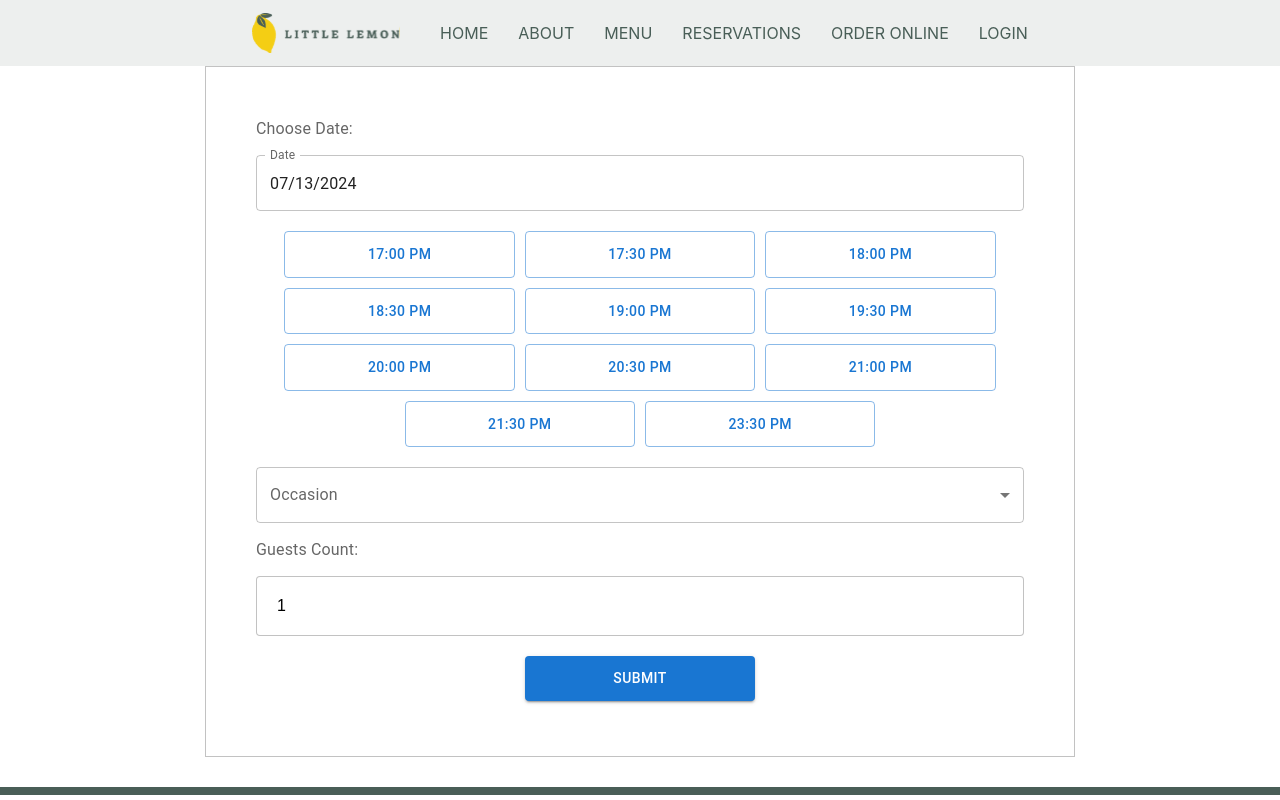
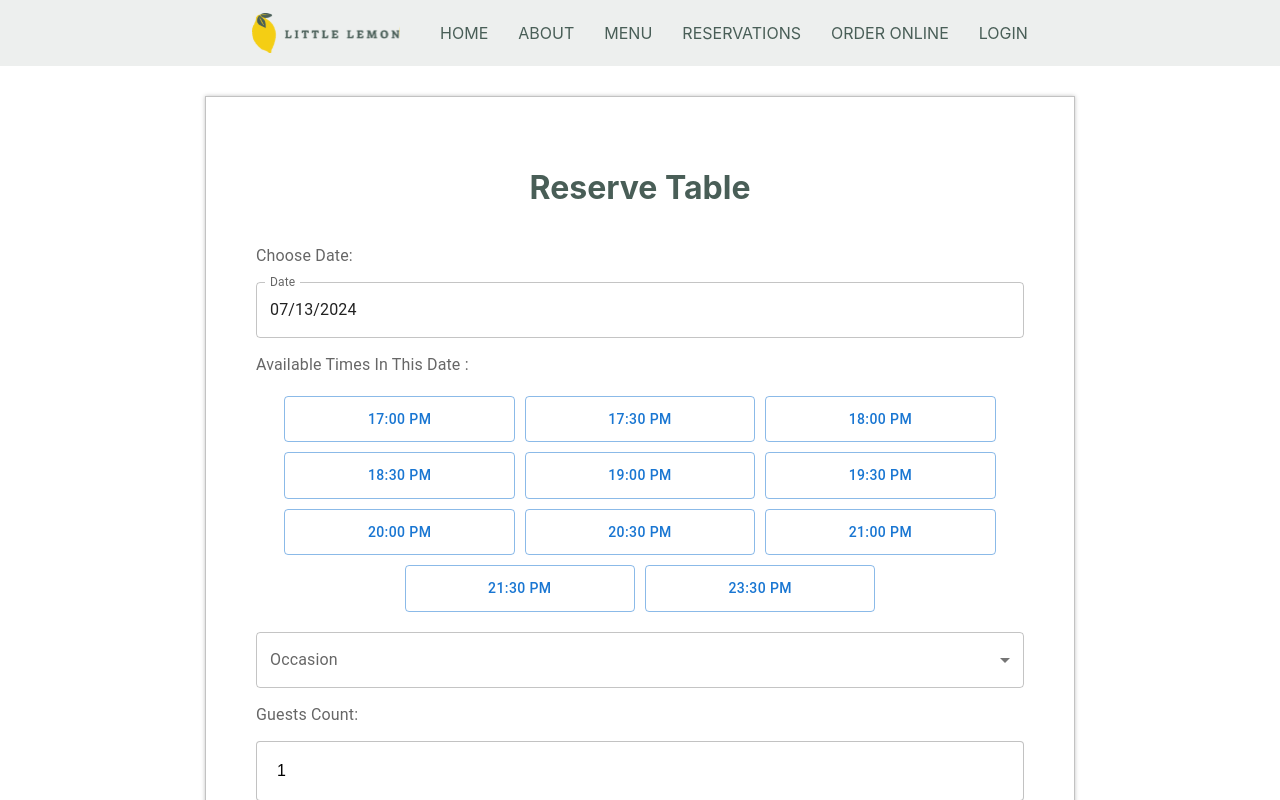
Before and after one commit to sara-kamel/little-lemon-react, a React (Create React App) app: page /reserve-table in a window 1280 px wide. Shown: the top 800 px of the page. Built offline with nearby package versions, Linux system fonts and the light colour scheme.

Commit message:
Add Title to bookingForm component and add styles

```diff
--- a/src/App.js
+++ b/src/App.js
@@ -40,7 +40,7 @@ function App () {
           path='/reserve-table'
           element={
             <BookingForm
-              avalibleTimes={times}
+              availableTimes={times}
               dispatch={dispatch}
               onSubmit={value => {
                 submitAPI(value)
--- a/src/component/booking-page/index.js
+++ b/src/component/booking-page/index.js
@@ -15,7 +15,7 @@ import { DatePicker } from '@mui/x-date-pickers/DatePicker'
 import { MenuItem } from '@mui/material'
 import '../booking-page/styles.css'
 
-export default function BookingForm ({ avalibleTimes, dispatch, onSubmit }) {
+export default function BookingForm ({ availableTimes, dispatch, onSubmit }) {
   const navigate = useNavigate()
   const [date, setDate] = useState(dayjs())
   const [time, setTime] = useState('')
@@ -30,6 +30,7 @@ export default function BookingForm ({ avalibleTimes, dispatch, onSubmit }) {
     <>
       <Box display='flex' flexDirection='column' gap={3} alignItems='center'>
         <Box className='form'>
+          <h1>Reserve Table</h1>
           <LocalizationProvider dateAdapter={AdapterDayjs}>
             <InputLabel>Choose Date:</InputLabel>
             <DatePicker
@@ -43,11 +44,12 @@ export default function BookingForm ({ avalibleTimes, dispatch, onSubmit }) {
               views={['year', 'month', 'day']}
             />
           </LocalizationProvider>
+          <InputLabel>Available Times In This Date :</InputLabel>
           <Stack
             direction='row'
             sx={{ display: 'flex', flexWrap: 'wrap', justifyContent: 'center' }}
           >
-            {avalibleTimes.map(hour => (
+            {availableTimes.map(hour => (
               <Button
                 data-testid='times'
                 onClick={() => {
--- a/src/component/booking-page/styles.css
+++ b/src/component/booking-page/styles.css
@@ -5,6 +5,12 @@
   border: 1px solid #8080807a;
   padding: 20px;
   width: 270px;
+  margin: 30px;
+  box-shadow: 0px 0px 4px #8080807a;
+}
+.form h1 {
+  text-align: center;
+  color: #495e57;
 }
 .form button {
   margin: 5px;
```
